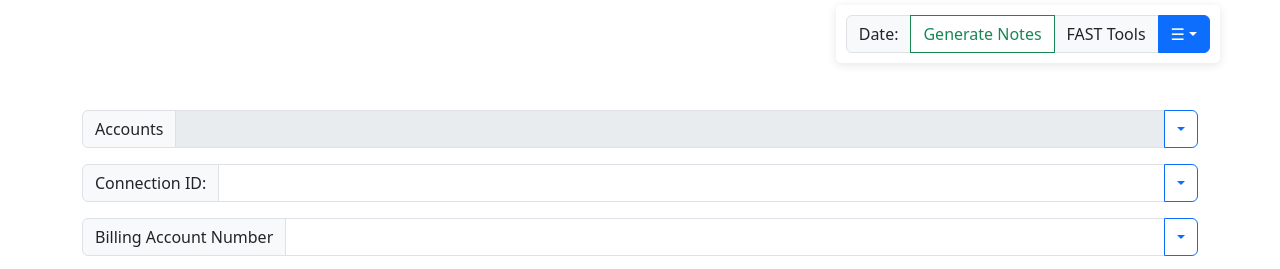
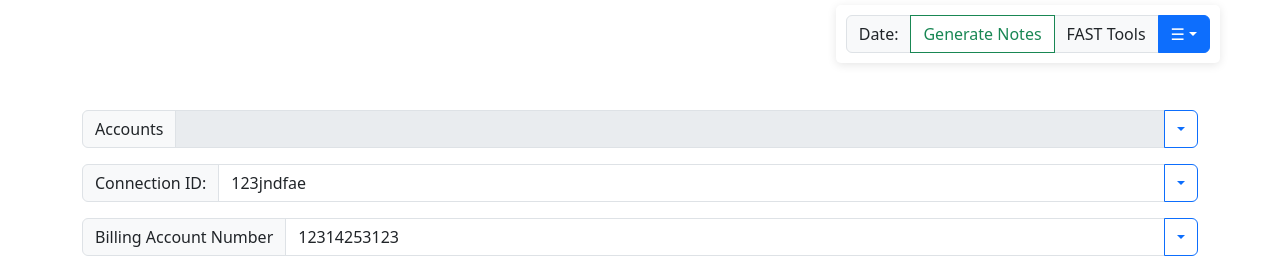
Before and after one commit to LanceBBongon/Repayment-And-Text-Generator, a plain HTML site: page index.html in a window 1280 px wide. Shown: the top 269 px of the page. Drawn offline with Linux system fonts and the light colour scheme.

Commit message:
Added more element refferences.

```diff
--- a/assets/app/UI_Refferences/AccountUI.js
+++ b/assets/app/UI_Refferences/AccountUI.js
@@ -1,23 +1,36 @@
 class AccountUI {
    #html_dom_purify = DOMPurify
-   accounts_element_refference = {
-      // input_call_connid: document.getElementById(""),
-      // input_billing_account_number: document.getElementById(""),
-      // input_customer_name: document.getElementById(""),
+   #accounts_element_refference = {
+      input_call_connection_id: document.getElementById("input-call-connid"),
+      input_billing_account_number: document.getElementById("input-billing-account-number"),
+      input_customer_name: document.getElementById("input-customer-name"),
+
       input_amount_payable: document.getElementById("input-amount-payable"),
       input_overdue_balance: document.getElementById("input-overdue-balance"),
       input_upcoming_balance: document.getElementById("input-upcoming-balance")
    }
 
+   constructor() {
 
+   }
+
+   set connection_id(value) {
+      const sanitized_value = this.#html_dom_purify.sanitize(value);
+      this.#accounts_element_refference.input_call_connection_id.value = sanitized_value;
+   }
+   set billing_account_number(value){
+      const sanitized_value = this.#html_dom_purify.sanitize(value);
+      this.#accounts_element_refference.input_billing_account_number.value = sanitized_value;
+   }
    set amount_payable(value) {
       const sanitized_value = this.#html_dom_purify.sanitize(value);
-      this.accounts_element_refference.input_amount_payable.value = parseFloat(sanitized_value);
+      this.#accounts_element_refference.input_amount_payable.value = parseFloat(sanitized_value);
    }
    set overdue_balance(value) {
       const sanitized_value = this.#html_dom_purify.sanitize(value);
-      this.accounts_element_refference.input_overdue_balance.value = parseFloat(sanitized_value);
+      this.#accounts_element_refference.input_overdue_balance.value = parseFloat(sanitized_value);
    }
+
 
 }
 
@@ -34,9 +47,10 @@ class AccountUITest {
    }
 
    test_accountui_value() {
+      this.#account_refference.connection_id = "123jndfae";
+      this.#account_refference.billing_account_number = 12314253123;
       this.#account_refference.amount_payable = 100;
       this.#account_refference.overdue_balance = 50
-
    }
 
 }
--- a/index.html
+++ b/index.html
@@ -89,7 +89,7 @@
          <div class="mb-4">
             <div class="input-group mb-3">
                <span class="input-group-text">Connection ID:</span>
-               <input id="txtConnectionID" type="text" class="form-control">
+               <input id="input-call-connid" type="text" class="form-control">
                <button class="btn btn-outline-primary dropdown-toggle" id="btnMenuConnectionID" type="button"
                   data-bs-toggle="dropdown" aria-expanded="false"></button>
                <ul id="connectionIDMenu" class="dropdown-menu dropdown-menu-end"></ul>
@@ -97,7 +97,7 @@
 
             <div class="input-group mb-3">
                <span class="input-group-text">Billing Account Number</span>
-               <input id="txtBillingAccountNumber" type="text" class="form-control">
+               <input id="input-billing-account-number" type="text" class="form-control">
                <button class="btn btn-outline-primary dropdown-toggle" id="btnMenuBillingAccountNumber" type="button"
                   data-bs-toggle="dropdown" aria-expanded="false"></button>
                <ul id="billingAccountNumberMenu" class="dropdown-menu dropdown-menu-end"></ul>
@@ -105,9 +105,9 @@
 
             <div class="input-group mb-3">
                <div class="form-floating">
-                  <input id="txtCustomerName" type="text" class="form-control form-control-sm"
+                  <input id="input-customer-name" type="text" class="form-control form-control-sm"
                      placeholder="Connection ID:">
-                  <label for="txtCustomerName">Customer Preferred Name:</label>
+                  <label for="input-customer-name">Customer Preferred Name:</label>
                </div>
                <input id="customerNameMenu" type="button" class="btn btn-outline-secondary" value="+" hidden>
             </div>
```
